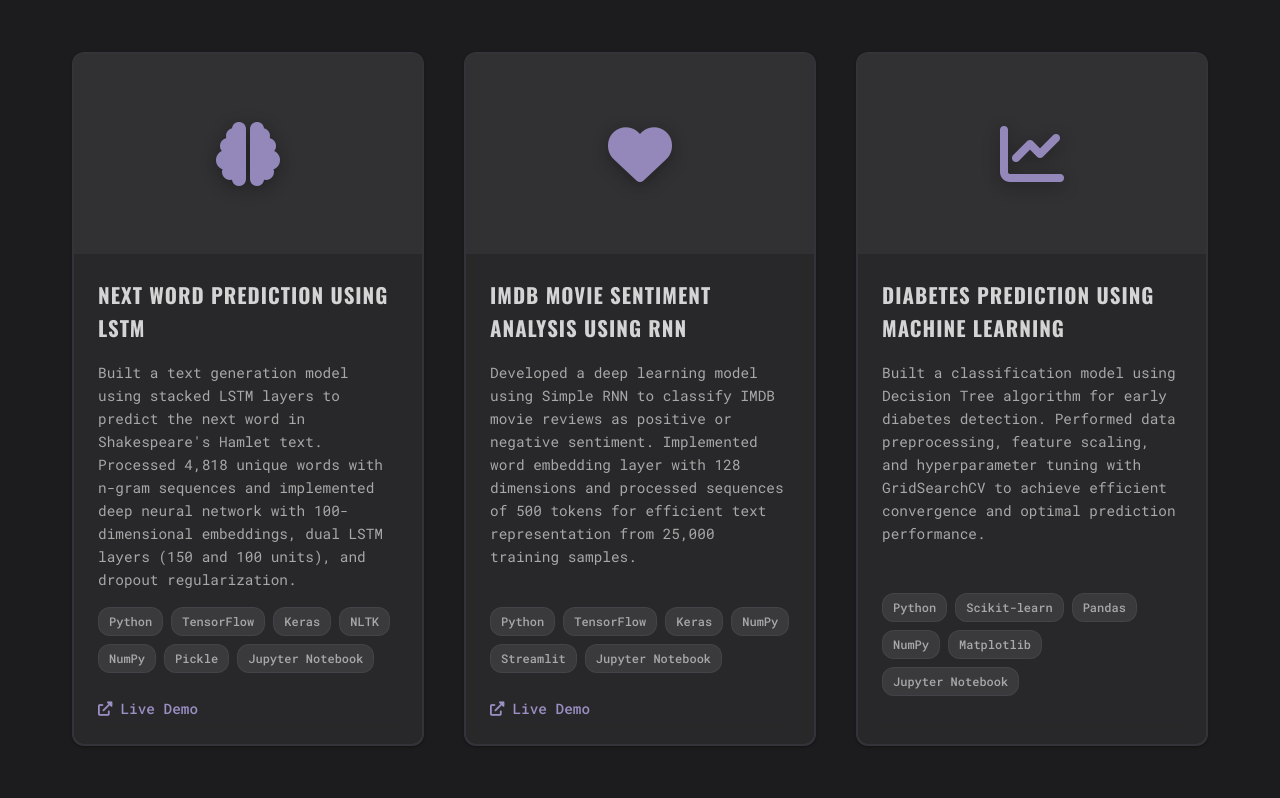
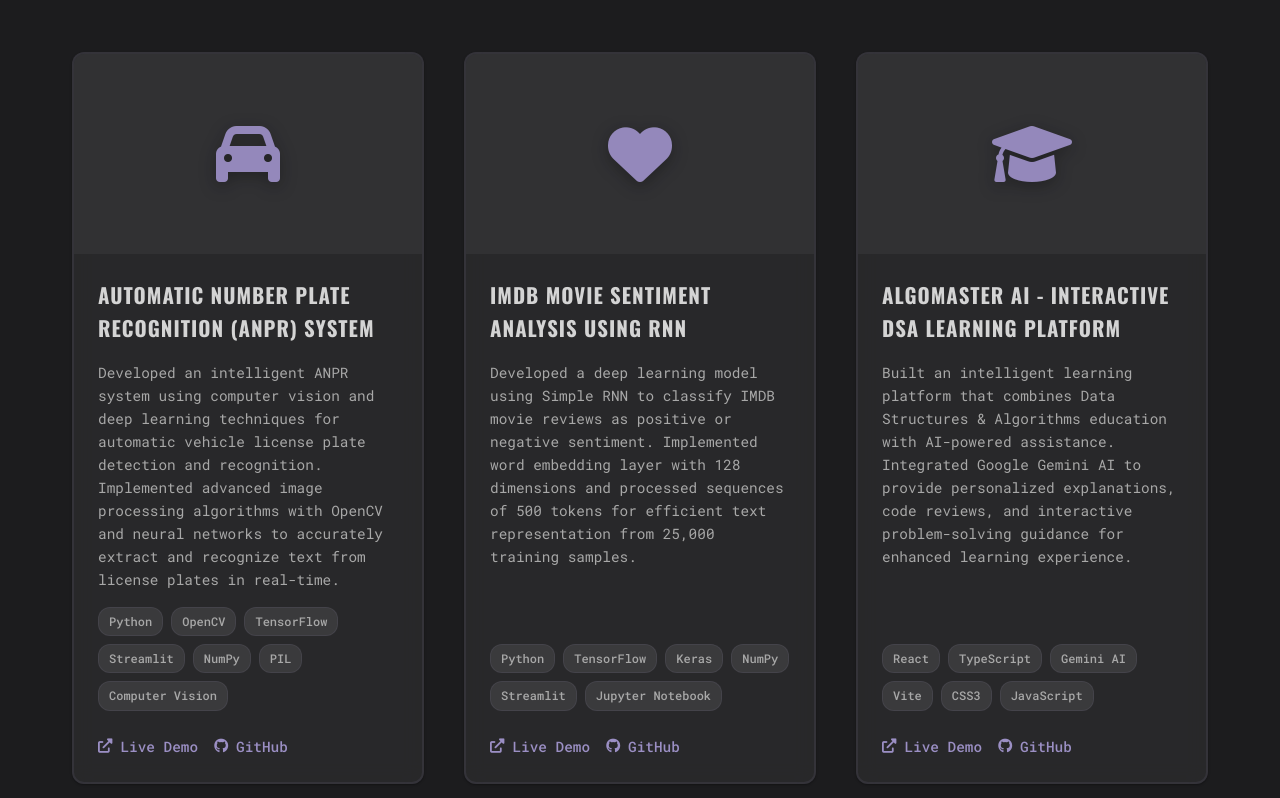
Before and after one commit to VISHWAS-SINGH09/portfolio-website, a React (Vite) app: page / in a window 1280 px wide. Shown: the part 5282-6080 px from the top of the page. Built offline with nearby package versions, Linux system fonts and the light colour scheme.

Commit message:
Update portfolio projects: Add ANPR System and AlgoMaster AI, remove Diabetes Prediction and Next Word Prediction

```diff
--- a/src/App.tsx
+++ b/src/App.tsx
@@ -372,9 +372,9 @@ function App() {
               <div key={project.id} className="project-card">
                 <div className="project-image">
                   <i className={`fas ${
-                    index === 0 ? 'fa-brain' :
+                    index === 0 ? 'fa-car' :
                     index === 1 ? 'fa-heart' :
-                    'fa-chart-line'
+                    'fa-graduation-cap'
                   }`}></i>
                 </div>
                 <div className="project-content">
--- a/src/data/portfolio-data.ts
+++ b/src/data/portfolio-data.ts
@@ -124,11 +124,12 @@ export const portfolioData: PortfolioData = {
   projects: [
     {
       id: '1',
-      title: 'Next Word Prediction using LSTM',
-      description: 'Built a text generation model using stacked LSTM layers to predict the next word in Shakespeare\'s Hamlet text. Processed 4,818 unique words with n-gram sequences and implemented deep neural network with 100-dimensional embeddings, dual LSTM layers (150 and 100 units), and dropout regularization.',
-      technologies: ['Python', 'TensorFlow', 'Keras', 'NLTK', 'NumPy', 'Pickle', 'Jupyter Notebook'],
-      imageUrl: '/projects/lstm.jpg',
-      liveUrl: 'https://lstmnextwordprediction-happq4x8h9bkngtz3zuzkjn.streamlit.app/',
+      title: 'Automatic Number Plate Recognition (ANPR) System',
+      description: 'Developed an intelligent ANPR system using computer vision and deep learning techniques for automatic vehicle license plate detection and recognition. Implemented advanced image processing algorithms with OpenCV and neural networks to accurately extract and recognize text from license plates in real-time.',
+      technologies: ['Python', 'OpenCV', 'TensorFlow', 'Streamlit', 'NumPy', 'PIL', 'Computer Vision'],
+      imageUrl: '/projects/anpr.jpg',
+      liveUrl: 'https://anpr-system-vishwas-singh09.streamlit.app/',
+      githubUrl: 'https://github.com/VISHWAS-SINGH09/anpr-system',
       featured: true,
     },
     {
@@ -138,14 +139,17 @@ export const portfolioData: PortfolioData = {
       technologies: ['Python', 'TensorFlow', 'Keras', 'NumPy', 'Streamlit', 'Jupyter Notebook'],
       imageUrl: '/projects/sentiment.jpg',
       liveUrl: 'https://rnn-imdb-sentiment-analysis-rnn.streamlit.app/',
+      githubUrl: 'https://github.com/VISHWAS-SINGH09/imdb-sentiment-analysis',
       featured: true,
     },
     {
       id: '3',
-      title: 'Diabetes Prediction using Machine Learning',
-      description: 'Built a classification model using Decision Tree algorithm for early diabetes detection. Performed data preprocessing, feature scaling, and hyperparameter tuning with GridSearchCV to achieve efficient convergence and optimal prediction performance.',
-      technologies: ['Python', 'Scikit-learn', 'Pandas', 'NumPy', 'Matplotlib', 'Jupyter Notebook'],
-      imageUrl: '/projects/diabetes.jpg',
+      title: 'AlgoMaster AI - Interactive DSA Learning Platform',
+      description: 'Built an intelligent learning platform that combines Data Structures & Algorithms education with AI-powered assistance. Integrated Google Gemini AI to provide personalized explanations, code reviews, and interactive problem-solving guidance for enhanced learning experience.',
+      technologies: ['React', 'TypeScript', 'Gemini AI', 'Vite', 'CSS3', 'JavaScript'],
+      imageUrl: '/projects/algomaster.jpg',
+      liveUrl: 'https://algomaster-withai.vercel.app/',
+      githubUrl: 'https://github.com/VISHWAS-SINGH09/algomaster-ai',
       featured: true,
     },
   ],
```
